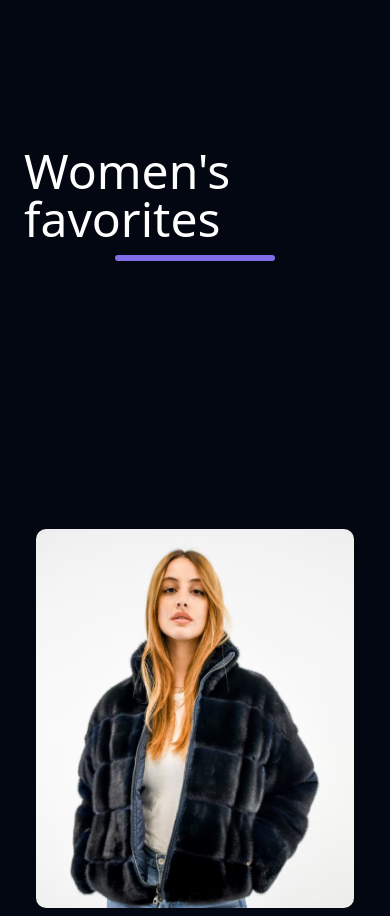
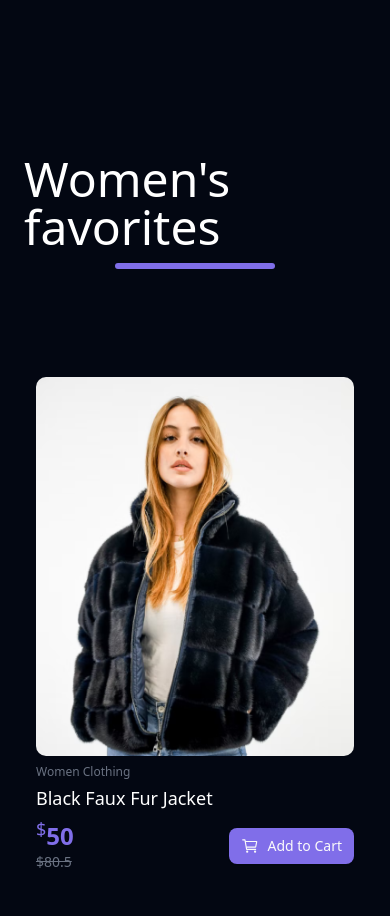
Before and after one commit to Ionutmnt14/E-Commerce, a Next.js app: page / in a window 390 px wide. Shown: the part 1080-1996 px from the top of the page. Built offline with nearby package versions, Linux system fonts and the light colour scheme.

Commit message:
Homepage all done need  to do the authentification with nextauth

```diff
--- /dev/null
+++ b/app/(root)/cart/page.tsx
@@ -0,0 +1,7 @@
+import React from "react";
+
+const page = () => {
+  return <div>page</div>;
+};
+
+export default page;
--- a/app/(root)/page.tsx
+++ b/app/(root)/page.tsx
@@ -1,15 +1,19 @@
 import Banner from "@/components/homePage/Banner";
+import Footer from "@/components/homePage/Footer";
 import Hero from "@/components/homePage/Hero";
 import NewCollection from "@/components/homePage/NewCollection";
+import Newsletter from "@/components/homePage/Newsletter";
 import Women from "@/components/homePage/Women";
 
 export default function Home() {
   return (
-    <div className="px-6 md:px-16 lg:px-24 xl:px-32 gap-64 flex flex-col pb-[1000px]">
+    <div className="px-6 md:px-16 lg:px-24 xl:px-32 gap-64 flex flex-col">
       <Hero />
       <Women />
       <Banner />
       <NewCollection />
+      <Newsletter />
+      <Footer />
     </div>
   );
 }
--- a/assets/data.js
+++ b/assets/data.js
@@ -34,60 +34,110 @@ import p33_img from "./product_33.png";
 import p34_img from "./product_34.png";
 import p35_img from "./product_35.png";
 import p36_img from "./product_36.png";
+import { FaFacebook, FaInstagram, FaTiktok } from "react-icons/fa";
+
+export const options = [
+  {
+    name: "Company",
+    className:
+      "hover:text-soft-purple transition-all duration-500 text-sm md:text-base",
+  },
+  {
+    name: "Products",
+    className:
+      "hover:text-soft-purple transition-all duration-500 text-sm md:text-base",
+  },
+  {
+    name: "About",
+    className:
+      "hover:text-soft-purple transition-all duration-500 text-sm md:text-base",
+  },
+  {
+    name: "Contact",
+    className:
+      "hover:text-soft-purple transition-all duration-500 text-sm md:text-base",
+  },
+  {
+    name: "Offices",
+    className:
+      "hover:text-soft-purple transition-all duration-500 text-sm md:text-base",
+  },
+];
+
+export const socials = [
+  {
+    icon: (
+      <FaFacebook className="hover:text-soft-purple transition-all duration-500 w-5 h-5 md:w-6 md:h-6" />
+    ),
+    id: 1,
+  },
+  {
+    icon: (
+      <FaInstagram className="hover:text-soft-purple transition-all duration-500 w-5 h-5 md:w-6 md:h-6" />
+    ),
+    id: 2,
+  },
+  {
+    icon: (
+      <FaTiktok className="hover:text-soft-purple transition-all duration-500 w-5 h-5 md:w-6 md:h-6" />
+    ),
+    id: 3,
+  },
+];
 
 export const new_collections = [
   {
     id: 12,
-    name: "Striped Flutter Sleeve Overlap Collar Peplum Hem Blouse",
-    image: p1_img,
+    name: "Black & White Casual Jacket",
+    image: p36_img,
     new_price: 50.0,
     old_price: 80.5,
   },
   {
     id: 35,
-    name: "Boys Orange Colourblocked Hooded Sweatshirt",
-    image: p2_img,
+    name: "White Hooded Winter Jacket",
+    image: p22_img,
     new_price: 85.0,
     old_price: 120.5,
   },
   {
     id: 14,
-    name: "Men Green Solid Zippered Full-Zip Slim Fit Bomber Jacket",
-    image: p3_img,
+    name: "Red & Navy Urban Windbreaker",
+    image: p16_img,
     new_price: 60.0,
     old_price: 100.5,
   },
   {
     id: 8,
-    name: "Striped Flutter Sleeve Overlap Collar Peplum Hem Blouse",
-    image: p4_img,
+    name: "Burgundy Cropped Hoodie",
+    image: p10_img,
     new_price: 100.0,
     old_price: 150.0,
   },
   {
     id: 15,
-    name: "Men Green Solid Zippered Full-Zip Slim Fit Bomber Jacket",
+    name: "Pink Knitted Crop Top",
     image: p5_img,
     new_price: 50.0,
     old_price: 80.5,
   },
   {
     id: 2,
-    name: "Striped Flutter Sleeve Overlap Collar Peplum Hem Blouse",
-    image: p6_img,
+    name: "Olive Quilted Kids Jacket",
+    image: p30_img,
     new_price: 85.0,
     old_price: 120.5,
   },
   {
     id: 17,
-    name: "Men Green Solid Zippered Full-Zip Slim Fit Bomber Jacket",
-    image: p7_img,
+    name: "White & Black Zip-Up Jacket",
+    image: p19_img,
     new_price: 60.0,
     old_price: 100.5,
   },
   {
     id: 28,
-    name: "Boys Orange Colourblocked Hooded Sweatshirt",
+    name: "Black Floral V-Neck Blouse",
     image: p8_img,
     new_price: 100.0,
     old_price: 150.0,
@@ -101,7 +151,7 @@ export const data_product = [
     image: p1_img,
     new_price: 50.0,
     old_price: 80.5,
-    category: "women",
+    category: "women clothing",
   },
   {
     id: 2,
@@ -109,7 +159,7 @@ export const data_product = [
     image: p2_img,
     new_price: 85.0,
     old_price: 120.5,
-    category: "women",
+    category: "women clothing",
   },
   {
     id: 3,
@@ -117,7 +167,7 @@ export const data_product = [
     image: p3_img,
     new_price: 60.0,
     old_price: 100.5,
-    category: "women",
+    category: "women clothing",
   },
   {
     id: 4,
@@ -125,7 +175,7 @@ export const data_product = [
     image: p4_img,
     new_price: 100.0,
     old_price: 150.0,
-    category: "women",
+    category: "women clothing",
   },
 ];
 
--- a/components/ProductCard.tsx
+++ b/components/ProductCard.tsx
@@ -16,26 +16,27 @@ const ProductCard = ({
   image: StaticImageData | string;
   new_price: number;
   old_price: number;
-  category: string;
+  category?: string;
 }) => {
   const [count, setCount] = useState(0);
 
   return (
     <div className="hover:bg-soft-purple/20 transition-all duration-500 p-3 min-w-56 max-w-sm w-full rounded-lg">
       <Image src={image} alt={name} className="rounded-lg " />
-      <p className="text-xs text-gray-500 mt-2 capitalize">
-        {category} clothing
-      </p>
-      <p className="text-sm mt-1">{name}</p>
+      <p className="text-xs text-gray-500 mt-2 capitalize">{category}</p>
+      <p className="text-lg mt-1">{name}</p>
       <div className="flex flex-row items-center justify-between mt-2">
         <div className="flex flex-col items-start justify-center ">
-          <p className="text-xl text-soft-purple font-medium">${new_price}</p>
+          <p className="text-2xl text-soft-purple font-medium">
+            <sup>$</sup>
+            <strong className="">{new_price}</strong>
+          </p>
           <p className="text-sm text-gray-500 line-through">${old_price}</p>
         </div>
         <div>
           {count === 0 ? (
-            <Button onClick={() => setCount(1)}>
-              <IoCartOutline />
+            <Button onClick={() => setCount(1)} className="cursor-pointer">
+              <IoCartOutline style={{ width: "18px", height: "18px" }} />
               Add to Cart
             </Button>
           ) : (
--- /dev/null
+++ b/components/homePage/Footer.tsx
@@ -0,0 +1,43 @@
+import { options, socials } from "@/assets/data";
+import Image from "next/image";
+import React from "react";
+import logo from "@/assets/logo.svg";
+
+const Footer = () => {
+  return (
+    <>
+      <div className="w-full flex flex-col justify-between items-center gap-14 pb-2">
+        <div className="flex items-center gap-2">
+          <Image
+            src={logo}
+            alt="logo"
+            className="w-14 sm:w-16 md:w-20 lg:w-24"
+          />
+          <h1 className="text-3xl sm:text-4xl md:text-5xl lg:text-6xl font-bold">
+            Wearify
+          </h1>
+        </div>
+        <div className="flex gap-10 ">
+          {options.map(({ name, className }) => (
+            <p key={name} className={className}>
+              {name}
+            </p>
+          ))}
+        </div>
+        <div className="flex gap-6">
+          {socials.map(({ icon, id }) => (
+            <div key={id} className="">
+              {icon}
+            </div>
+          ))}
+        </div>
+        <div className="w-full h-[1px] bg-soft-purple/50 rounded-r-full rounded-l-full" />
+        <div className="mb-6 text-sm md:text-base">
+          <p>© 2025 Wearify™. All Rights Reserved.</p>
+        </div>
+      </div>
+    </>
+  );
+};
+
+export default Footer;
--- a/components/homePage/Hero.tsx
+++ b/components/homePage/Hero.tsx
@@ -18,11 +18,11 @@ const Hero = () => {
             together—because your wardrobe <br /> should be as unique as you
             are.
           </p>
-          <Button className="group max-w-3xs">
+          <Button className="group max-w-3xs w-48 h-14 text-lg cursor-pointer">
             <p>Latest Collection</p>
             <IoIosArrowRoundForward
-              size={100}
               className="group-hover:translate-x-1 transition-all duration-300"
+              style={{ width: "28px", height: "28px" }}
             />
           </Button>
         </div>
--- /dev/null
+++ b/components/homePage/Newsletter.tsx
@@ -0,0 +1,38 @@
+import React from "react";
+import { TfiEmail } from "react-icons/tfi";
+import { Button } from "../ui/button";
+
+// We care about the protection of your data.{" "}
+
+const Newsletter = () => {
+  return (
+    <div className="rounded bg-gradient-to-b from-soft-purple/20 to-gray-950">
+      <div className="flex flex-col items-center justify-center text-center space-y-2 py-24">
+        <h1 className="lg:text-5xl md:text-4xl sm:text-3xl text-2xl font-semibold text-soft-purple">
+          {" "}
+          Sign up for our newsletter
+        </h1>
+        <p className="text-sm md:text-lg pb-8 pt-8 max-w-sm md:max-w-2xl">
+          Stay up to date with the roadmap progress, announcements and exclusive
+          discounts feel free to sign up with your email.
+        </p>
+        <form className="flex flex-col md:flex-row items-center justify-between md:max-w-2xl w-full md:h-13 h-12 relative max-w-sm">
+          <div className="flex absolute inset-y-0 left-0 items-center pl-3 pointer-events-none">
+            <TfiEmail size={24} className="text-soft-purple" />
+          </div>
+          <input
+            className="block p-3 pl-10 text-sm border border-gray-300 rounded-md h-full md:border-r-0 outline-none w-full md:rounded-r-none px-3 placeholder:pl-3 placeholder:text-base"
+            type="text"
+            placeholder="Enter your email"
+            required
+          />
+          <Button className="md:px-12 px-8 h-full rounded-md md:rounded-l-none cursor-pointer text-sm md:text-lg mt-2 md:mt-0 w-full md:w-max">
+            Subscribe
+          </Button>
+        </form>
+      </div>
+    </div>
+  );
+};
+
+export default Newsletter;
--- a/components/homePage/Women.tsx
+++ b/components/homePage/Women.tsx
@@ -4,10 +4,10 @@ import ProductCard from "../ProductCard";
 
 const Women = () => {
   return (
-    <>
-      <div className="w-full flex items-center flex-col">
-        <h1 className="text-5xl font-medium py-3">Women&apos;s favorites</h1>
-        <span className="w-40 h-1.5 rounded-l-full rounded-r-full bg-soft-purple " />
+    <div>
+      <div className="w-full flex items-center flex-col pb-24">
+        <h1 className="text-5xl font-medium">Women&apos;s favorites</h1>
+        <div className="w-40 h-1.5 rounded-l-full rounded-r-full bg-soft-purple mt-3" />
       </div>
       <div className="grid grid-cols-1 md:grid-cols-2 lg:grid-cols-4 gap-6 mx-auto">
         {data_product.map(
@@ -23,7 +23,7 @@ const Women = () => {
           )
         )}
       </div>
-    </>
+    </div>
   );
 };
 
--- a/components/navbar/Navbar.tsx
+++ b/components/navbar/Navbar.tsx
@@ -17,7 +17,7 @@ const Navbar = () => {
   };
 
   return (
-    <nav className="flex items-center justify-between px-6 md:px-16 lg:px-24 xl:px-32 py-4 border-b border-gray-300 bg-gray-950 relative transition-all">
+    <nav className="flex items-center justify-between px-6 md:px-16 lg:px-24 xl:px-32 py-4 border-b border-soft-purple/50 bg-gray-950 relative transition-all">
       <div className="flex items-center gap-8 sm:justify-between w-full">
         <Link
           href={"/"}
@@ -51,7 +51,9 @@ const Navbar = () => {
           </div>
 
           <div className="relative cursor-pointer">
-            <IoCartOutline className="size-7" />
+            <Link href={"/cart"}>
+              <IoCartOutline className="size-7" />
+            </Link>
             <button className="absolute -top-2 -right-3 text-xs text-white bg-soft-purple w-[18px] h-[18px] rounded-full">
               3
             </button>
```
Also changed, not shown: components/homePage/Banner.tsx (+7 -4 lines), components/homePage/NewCollection.tsx (+23 -1 lines).
